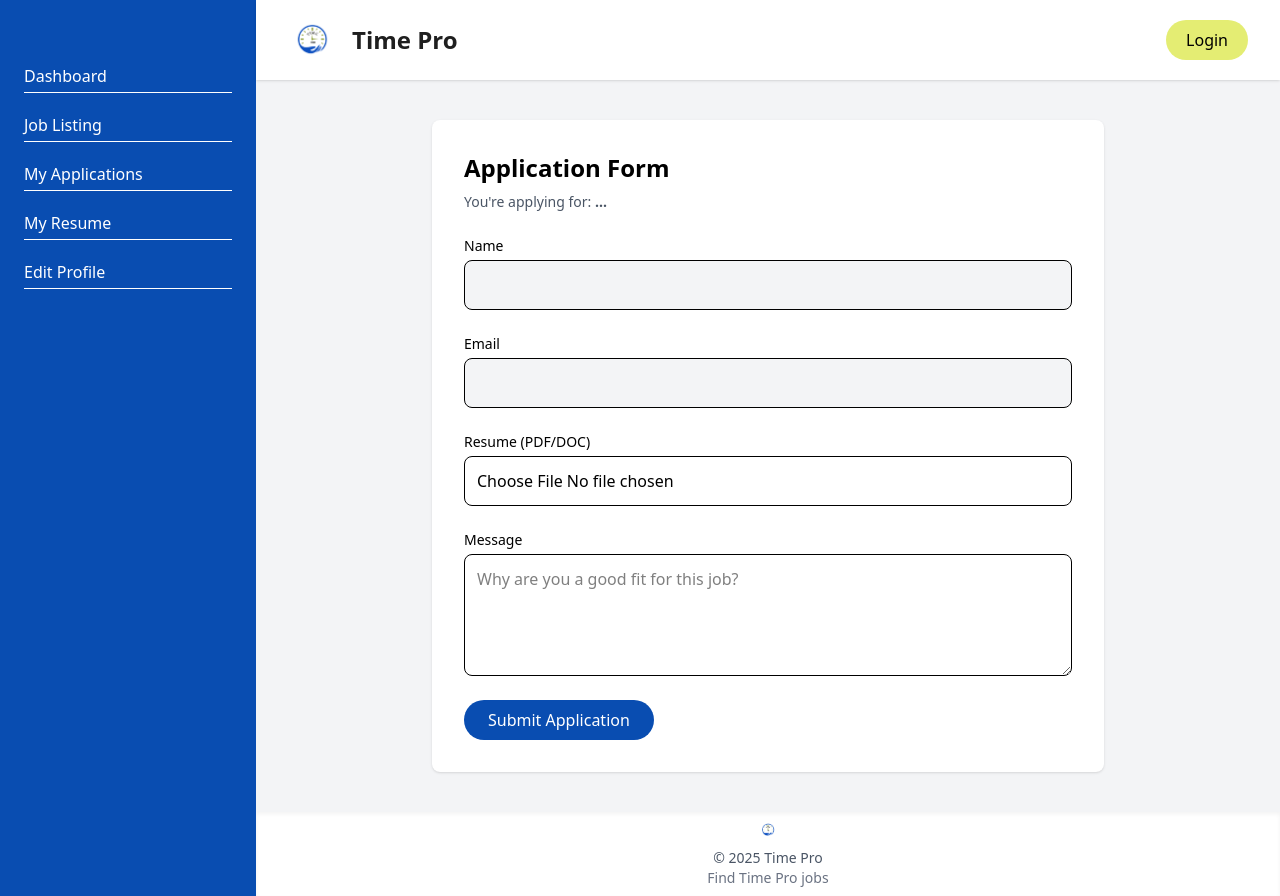
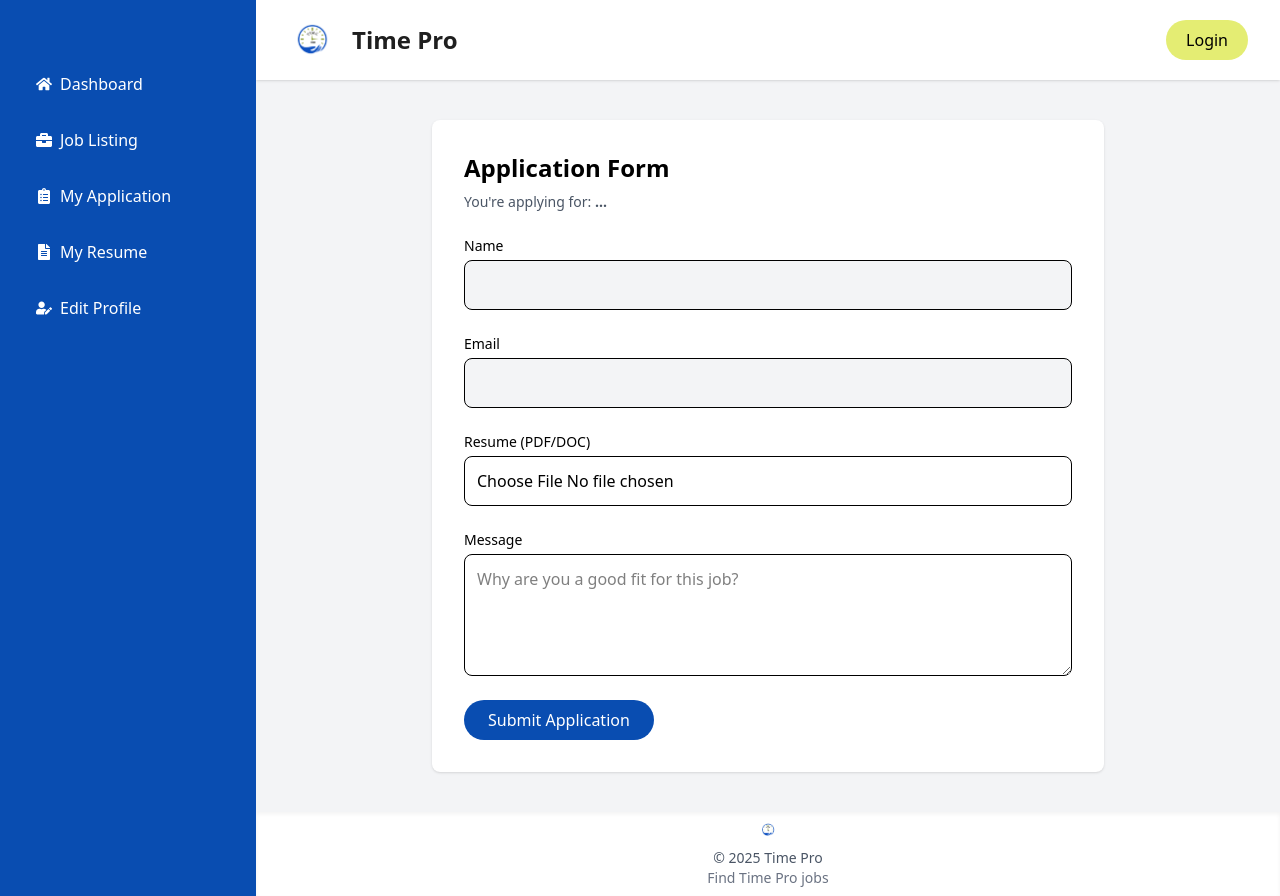
Before and after one commit to Dushy-uki/Frontend, a React (Vite) app: page /apply/1 in a window 1280 px wide. Built offline with nearby package versions, Linux system fonts and the light colour scheme; no server answers.

Commit message:
edit sidebar in application page

```diff
--- a/src/pages/Application.jsx
+++ b/src/pages/Application.jsx
@@ -3,6 +3,8 @@ import React, { useEffect, useState } from 'react';
 import { useParams, useNavigate, Link } from 'react-router-dom';
 import logo from '../assets/logo.png';
 import { toast } from 'react-toastify';
+import { FaHome, FaBriefcase, FaClipboardList, FaUserEdit, FaFileAlt } from 'react-icons/fa';
+
 
 const ApplyJob = () => {
   const { jobId } = useParams();
@@ -77,15 +79,25 @@ const ApplyJob = () => {
   return (
     <div className="flex min-h-screen bg-gray-100 font-sans">
       {/* Sidebar */}
-      <aside className="w-64 bg-[#094DB1] text-white p-6">
-        <nav className="flex flex-col space-y-5 mt-10">
-          <Link to="/dashboard" className="border-b pb-1">Dashboard</Link>
-          <Link to="/jobs" className="border-b pb-1">Job Listing</Link>
-          <Link to="/applications" className="border-b pb-1">My Applications</Link>
-          <Link to="/resume" className="border-b pb-1">My Resume</Link>
-          <Link to="/edit-profile" className="border-b pb-1">Edit Profile</Link>
-        </nav>
-      </aside>
+      <aside className="w-64 bg-[#094DB1] text-white p-6 sticky top-0 min-h-screen">
+              <nav className="flex flex-col space-y-4 mt-10 text-md">
+                <Link to="/dashboard" className="flex items-center gap-2 hover:bg-white/10 rounded px-3 py-2 transition">
+                  <FaHome /> Dashboard
+                </Link>
+                <Link to="/jobs" className="flex items-center gap-2 hover:bg-white/10 rounded px-3 py-2 transition">
+                  <FaBriefcase /> Job Listing
+                </Link>
+                <Link to="/applications" className="flex items-center gap-2 hover:bg-white/10 rounded px-3 py-2 transition">
+                  <FaClipboardList /> My Application
+                </Link>
+                <Link to="/resume" className="flex items-center gap-2 hover:bg-white/10 rounded px-3 py-2 transition">
+                  <FaFileAlt /> My Resume
+                </Link>
+                <Link to="/edit-profile" className="flex items-center gap-2 hover:bg-white/10 rounded px-3 py-2 transition">
+                  <FaUserEdit /> Edit Profile
+                </Link>
+              </nav>
+            </aside>
 
       {/* Main */}
       <main className="flex-1">
```
